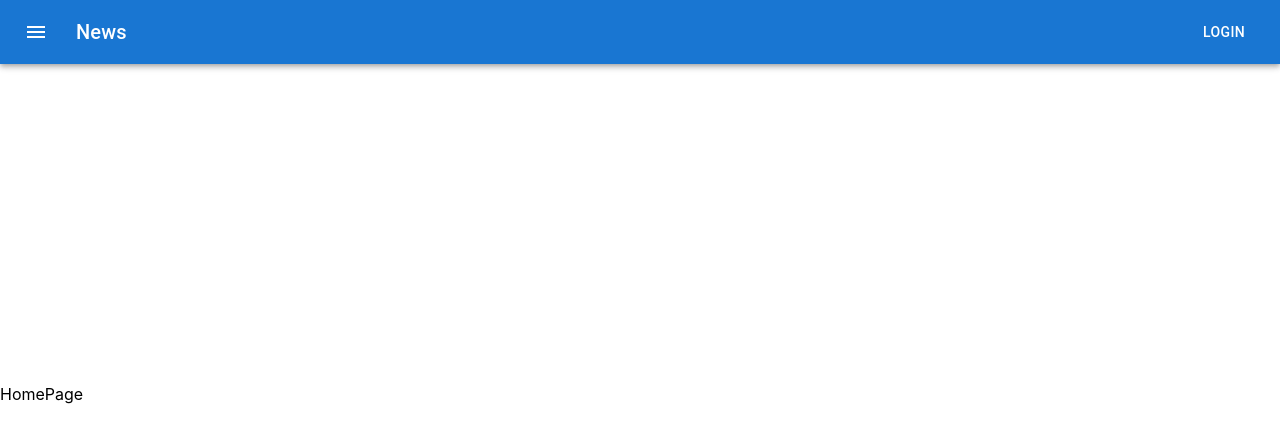
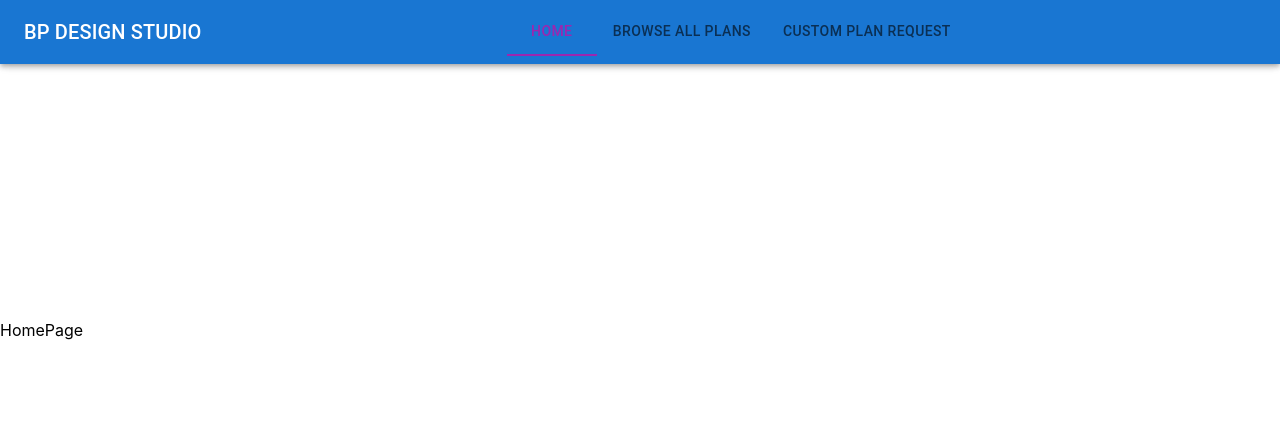
Before and after one commit to melxincognito/bp-design-co, a React (Create React App) app: page / in a window 1280 px wide. Shown: the top 442 px of the page. Built offline with nearby package versions, Linux system fonts and the light colour scheme.

Commit message:
created basic nav bar w functional navigation

```diff
--- a/src/App.js
+++ b/src/App.js
@@ -1,9 +1,9 @@
 import React from "react";
 import Layout from "./components/navigation/Layout";
 import { Route, Routes } from "react-router-dom";
-import HomePage from "./pages/HomePage";
-import AllPlansPage from "./pages/AllPlansPage";
-import CustomPlanReqPage from "./pages/CustomPlanReqPage";
+import HomePage from "./pages/plan-content/HomePage";
+import AllPlansPage from "./pages/plan-content/AllPlansPage";
+import CustomPlanReqPage from "./pages/plan-content/CustomPlanReqPage";
 
 export default function App() {
   return (
--- a/src/components/navigation/NavBar.jsx
+++ b/src/components/navigation/NavBar.jsx
@@ -1,32 +1,162 @@
 import * as React from "react";
-import AppBar from "@mui/material/AppBar";
-import Box from "@mui/material/Box";
-import Toolbar from "@mui/material/Toolbar";
-import Typography from "@mui/material/Typography";
-import Button from "@mui/material/Button";
-import IconButton from "@mui/material/IconButton";
+import {
+  AppBar,
+  Box,
+  Toolbar,
+  Typography,
+  IconButton,
+  Tabs,
+  Tab,
+  MenuItem,
+  Menu,
+  Container,
+} from "@mui/material";
+import { Link } from "react-router-dom";
 import MenuIcon from "@mui/icons-material/Menu";
 
 export default function NavBar() {
+  const [anchorElNav, setAnchorElNav] = React.useState(null);
+
+  const [value, setValue] = React.useState(1);
+
+  const handleOpenNavMenu = (event) => {
+    setAnchorElNav(event.currentTarget);
+  };
+
+  const handleCloseNavMenu = () => {
+    setAnchorElNav(null);
+  };
+
+  const handleChange = (event, newValue) => {
+    setValue(newValue);
+  };
+
+  // tab items
+
+  const mobileTabsItems = [
+    { label: "Home", link: "/", id: 0 },
+    { label: "Browse All Plans", link: "/all-plans", id: 1 },
+    { label: "Custom Plan Request", link: "/custom-plan-req", id: 2 },
+  ];
+  // desktop tabs have a different id structure bc of the tab
+  // indicator color feature, we start at 1
+
+  const desktopTabsItems = [
+    { label: "Home", link: "/", id: 1 },
+    { label: "Browse All Plans", link: "/all-plans", id: 2 },
+    { label: "Custom Plan Request", link: "/custom-plan-req", id: 3 },
+  ];
+
+  // styles variables
+
+  const tabsContainerStyles = {
+    flexGrow: 1,
+    alignContent: "center",
+    justifyContent: "center",
+    display: { xs: "none", md: "flex" },
+  };
+
   return (
-    <Box sx={{ flexGrow: 1 }}>
-      <AppBar position="static">
-        <Toolbar>
+    <AppBar position="fixed">
+      <Container
+        maxWidth="xl"
+        sx={{
+          p: 2,
+          bgcolor: "primary.main",
+          display: { xs: "flex", md: "none" },
+        }}
+      >
+        {" "}
+      </Container>
+      <Container maxWidth="xl">
+        <Toolbar disableGutters>
+          {/* Logo for not collapsed view */}
+
+          <Typography
+            variant="h6"
+            noWrap
+            component="div"
+            sx={{ mr: 2, display: { xs: "none", md: "flex" } }}
+          >
+            BP DESIGN STUDIO
+          </Typography>
+
+          <Box
+            sx={{
+              flexGrow: 1,
+              display: { xs: "flex", md: "none" },
+            }}
+          >
             <IconButton
               size="large"
-            edge="start"
+              aria-label="account of current user"
+              aria-controls="menu-appbar"
+              aria-haspopup="true"
+              onClick={handleOpenNavMenu}
               color="inherit"
-            aria-label="menu"
-            sx={{ mr: 2 }}
             >
               <MenuIcon />
             </IconButton>
-          <Typography variant="h6" component="div" sx={{ flexGrow: 1 }}>
-            News
+            {/* menu for collapsed view */}
+            <Menu
+              id="menu-appbar"
+              anchorEl={anchorElNav}
+              anchorOrigin={{
+                vertical: "bottom",
+                horizontal: "center",
+              }}
+              keepMounted
+              transformOrigin={{
+                vertical: "top",
+                horizontal: "center",
+              }}
+              open={Boolean(anchorElNav)}
+              onClose={handleCloseNavMenu}
+              sx={{}}
+            >
+              <Container>
+                {mobileTabsItems.map((item) => (
+                  <MenuItem key={item.id} component={Link} to={item.link}>
+                    <Typography textAlign="center"> {item.label}</Typography>
+                  </MenuItem>
+                ))}
+              </Container>
+            </Menu>
+          </Box>
+
+          {/* logo for collapsed view */}
+          <Typography
+            variant="h6"
+            noWrap
+            component="div"
+            sx={{ flexGrow: 1, display: { xs: "flex", md: "none" } }}
+          >
+            BP DESIGN COMPANY
           </Typography>
-          <Button color="inherit">Login</Button>
+          {/* tabs for computer screen  */}
+          <Box sx={tabsContainerStyles}>
+            <Tabs
+              value={value}
+              onChange={handleChange}
+              variant="scrollable"
+              textColor="secondary"
+              indicatorColor="secondary"
+              allowScrollButtonsMobile
+              scrollButtons
+            >
+              {desktopTabsItems.map((item) => (
+                <Tab
+                  key={item.id}
+                  value={item.id}
+                  label={item.label}
+                  component={Link}
+                  to={item.link}
+                />
+              ))}
+            </Tabs>
+          </Box>
         </Toolbar>
+      </Container>
     </AppBar>
-    </Box>
   );
 }
--- /dev/null
+++ b/src/pages/plan-content/PlansByStylePage.js
@@ -0,0 +1,5 @@
+import React from "react";
+
+export default function PlansByStylePage() {
+  return <div>PlansByStylePage</div>;
+}
--- /dev/null
+++ b/src/pages/user-accounts/LoginPage.js
@@ -0,0 +1,5 @@
+import React from "react";
+
+export default function LoginPage() {
+  return <div>LoginPage</div>;
+}
--- /dev/null
+++ b/src/pages/user-accounts/UserCartPage.js
@@ -0,0 +1,5 @@
+import React from "react";
+
+export default function UserCartPage() {
+  return <div>UserCartPage</div>;
+}
--- /dev/null
+++ b/src/pages/user-accounts/UserFavoritesPage.js
@@ -0,0 +1,5 @@
+import React from "react";
+
+export default function UserFavoritesPage() {
+  return <div>UserFavoritesPage</div>;
+}
--- /dev/null
+++ b/src/pages/user-accounts/UserProfilePage.js
@@ -0,0 +1,5 @@
+import React from "react";
+
+export default function UserProfilePage() {
+  return <div>UserProfilePage</div>;
+}
```
Also changed, not shown: src/pages/plan-content/AllPlansPage.js (renamed from src/pages/AllPlansPage.js), src/pages/plan-content/CustomPlanReqPage.js (renamed from src/pages/CustomPlanReqPage.js), src/pages/plan-content/HomePage.js (renamed from src/pages/HomePage.js). Lines whose indentation alone changed are shown as unchanged.
